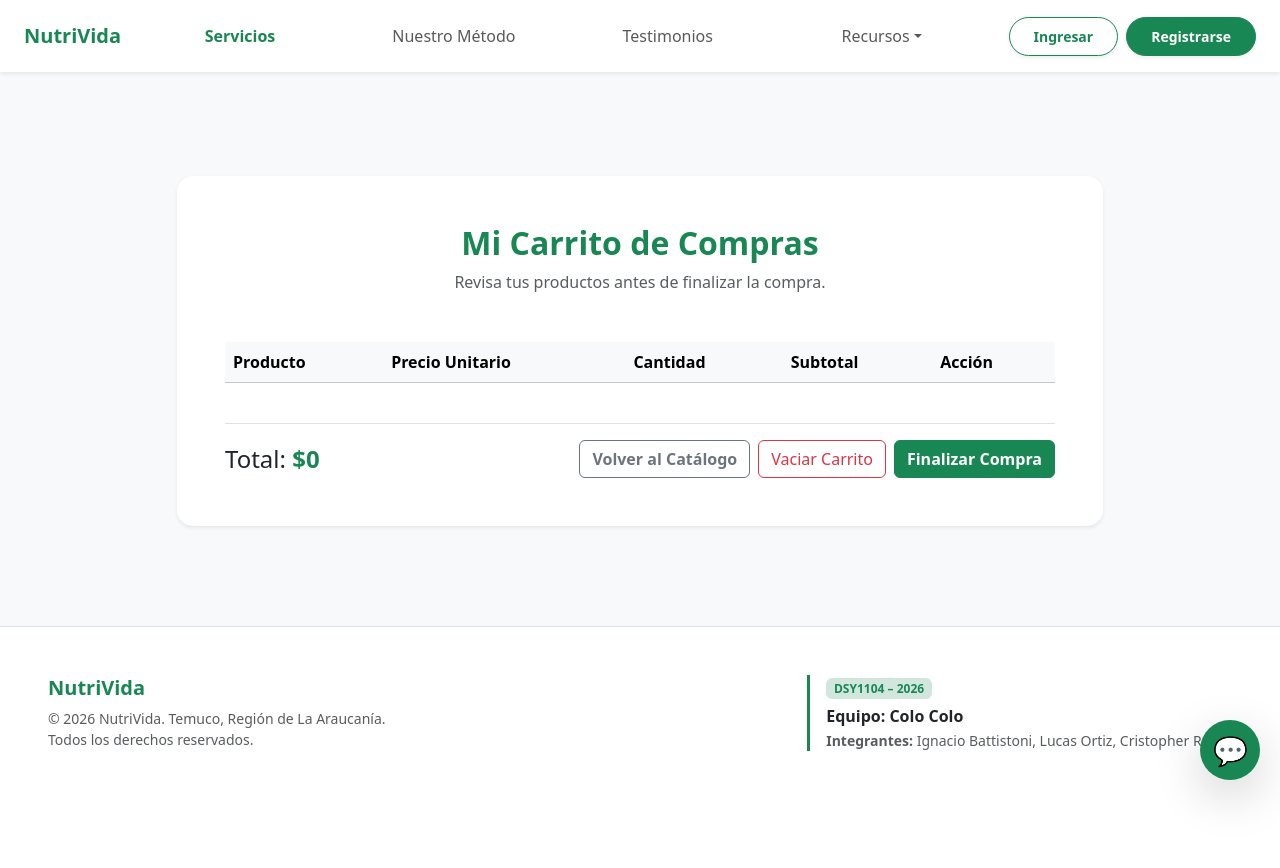
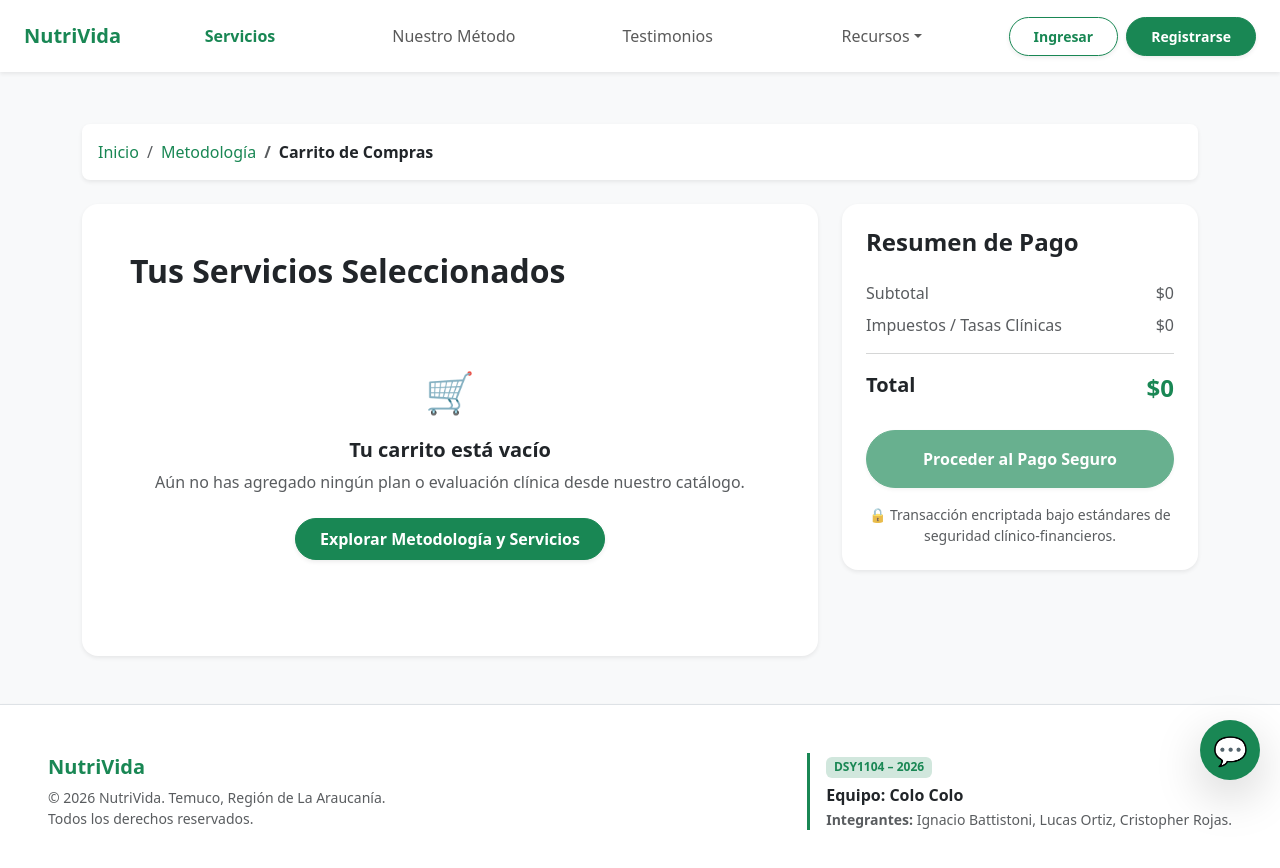
Before and after one commit to Russentt/Alchemax, a React (Vite) app: page /Alchemax/carrito in a window 1280 px wide. Shown: the top 868 px of the page. Before the commit the page ends 800 px from the top, so only its background shows below. Built offline with nearby package versions, Linux system fonts and the light colour scheme.

Commit message:
Agregar funcionalidad a carrito

```diff
--- a/src/pages/Carrito.tsx
+++ b/src/pages/Carrito.tsx
@@ -1,57 +1,263 @@
-import { Link } from "react-router";
-import { useState } from "react";
+import React, { useState, useEffect, type JSX } from "react";
+import { Link, useNavigate } from "react-router";
+import type { Servicio, Compra } from "../data/types";
 
-export default function Carrito() {
-  const [] = useState([]);
+export default function Carrito(): JSX.Element {
+  const [carrito, setCarrito] = useState<Servicio[]>([]);
+  const [notification, setNotification] = useState<{
+    message: string;
+    type: "success" | "warning";
+  } | null>(null);
+  const navigate = useNavigate();
+
+  useEffect(() => {
+    const storedCart = JSON.parse(localStorage.getItem("db_carrito") || "[]");
+    setCarrito(storedCart);
+  }, []);
+
+  const showToast = (message: string, type: "success" | "warning") => {
+    setNotification({ message, type });
+    setTimeout(() => {
+      setNotification(null);
+    }, 15000);
+  };
+
+  const handleRemoveItem = (id: string) => {
+    // Update state and simulated database simultaneously
+    const updatedCart = carrito.filter((item) => item.id !== id);
+    localStorage.setItem("db_carrito", JSON.stringify(updatedCart));
+    setCarrito(updatedCart);
+
+    showToast("Servicio removido del carrito de compras.", "warning");
+  };
+
+  const handleCheckout = () => {
+    if (carrito.length === 0) return;
+
+    // Verify session state using sessionStorage before allowing checkout
+    const sessionUser = sessionStorage.getItem("session_user");
+    if (!sessionUser) {
+      showToast(
+        "Debes iniciar sesión para procesar el pago y asignar los servicios.",
+        "warning",
+      );
+      setTimeout(() => navigate("/login"), 2500);
+      return;
+    }
+
+    // Retrieve existing purchases or initialize an empty array
+    const existingCompras: Compra[] = JSON.parse(
+      localStorage.getItem("db_compras") || "[]",
+    );
+
+    // Convert volatile cart items into permanent user purchases
+    const nuevasCompras: Compra[] = carrito.map((item) => ({
+      id: `comp-${Date.now()}-${Math.random().toString(36).substring(2, 7)}`,
+      servicioId: item.id,
+      nombre: item.nombre,
+      fechaCompra: new Date().toLocaleDateString("es-CL", {
+        day: "2-digit",
+        month: "short",
+        year: "numeric",
+      }),
+      monto: item.precio,
+      estado: "Activo",
+    }));
+
+    // Save the combined purchases to the database
+    localStorage.setItem(
+      "db_compras",
+      JSON.stringify([...nuevasCompras, ...existingCompras]),
+    );
+
+    // Clear the cart state and localStorage
+    localStorage.setItem("db_carrito", JSON.stringify([]));
+    setCarrito([]);
+
+    showToast(
+      "¡Pago procesado con éxito! Los servicios han sido asignados a tu Portal del Paciente.",
+      "success",
+    );
+
+    // Route the user to their account dashboard to view their new services
+    setTimeout(() => {
+      navigate("/account");
+    }, 2500);
+  };
+
+  const formatPrice = (price: number) => {
+    return new Intl.NumberFormat("es-CL", {
+      style: "currency",
+      currency: "CLP",
+    }).format(price);
+  };
+
+  const totalPagar = carrito.reduce((acc, item) => acc + item.precio, 0);
 
   return (
-    <main className="container my-auto py-5">
-      <div className="row justify-content-center">
-        <div className="col-lg-10">
-          <div className="bg-white p-5 rounded-4 shadow-sm border-0">
-            <div className="text-center mb-4">
-              <h2 className="fw-bold text-success">Mi Carrito de Compras</h2>
-              <p className="text-muted">
-                Revisa tus productos antes de finalizar la compra.
-              </p>
+    <main className="container my-5 flex-grow-1 position-relative">
+      {/* Global Toast Notification Overlay */}
+      {notification && (
+        <div
+          className="position-fixed top-0 end-0 p-4 animation-fade-in"
+          style={{ zIndex: 1100, marginTop: "80px" }}
+        >
+          <div
+            className={`toast show align-items-center text-white bg-${notification.type} border-0 shadow-lg rounded-4 p-3`}
+            role="alert"
+          >
+            <div className="d-flex">
+              <div className="toast-body fw-semibold px-2 fs-6 lh-base">
+                {notification.message}
+              </div>
+              <button
+                type="button"
+                className="btn-close btn-close-white me-2 m-auto"
+                onClick={() => setNotification(null)}
+                aria-label="Cerrar"
+              ></button>
             </div>
-            <div className="table-responsive">
-              <table className="table align-middle mt-4">
-                <thead className="table-light">
-                  <tr>
-                    <th>Producto</th>
-                    <th>Precio Unitario</th>
-                    <th>Cantidad</th>
-                    <th>Subtotal</th>
-                    <th>Acción</th>
-                  </tr>
-                </thead>
-                <tbody></tbody>
-              </table>
+            {notification.type === "success" && (
+              <div className="px-3 pb-2 text-end mt-2">
+                <Link
+                  to="/account"
+                  className="btn btn-light btn-sm fw-bold text-success rounded-pill px-3 shadow-sm"
+                >
+                  Ver en mi perfil
+                </Link>
+              </div>
+            )}
+          </div>
+        </div>
+      )}
+
+      <nav aria-label="breadcrumb" className="mb-4">
+        <ol className="breadcrumb p-3 bg-white rounded-3 shadow-sm">
+          <li className="breadcrumb-item">
+            <Link to="/" className="text-success text-decoration-none">
+              Inicio
+            </Link>
+          </li>
+          <li className="breadcrumb-item">
+            <Link
+              to="/metodologia"
+              className="text-success text-decoration-none"
+            >
+              Metodología
+            </Link>
+          </li>
+          <li className="breadcrumb-item active text-dark fw-semibold">
+            Carrito de Compras
+          </li>
+        </ol>
+      </nav>
+
+      <div className="row g-4">
+        {/* Cart Items List */}
+        <div className="col-lg-8">
+          <div className="bg-white p-4 p-md-5 rounded-4 shadow-sm border-0 h-100">
+            <h2 className="fw-bold text-dark mb-4">
+              Tus Servicios Seleccionados
+            </h2>
+
+            {carrito.length === 0 ? (
+              <div className="text-center py-5">
+                <div className="fs-1 mb-3">🛒</div>
+                <h5 className="fw-bold text-dark mb-2">
+                  Tu carrito está vacío
+                </h5>
+                <p className="text-muted mb-4">
+                  Aún no has agregado ningún plan o evaluación clínica desde
+                  nuestro catálogo.
+                </p>
+                <Link
+                  to="/metodologia"
+                  className="btn btn-success fw-bold px-4 py-2 rounded-pill shadow-sm"
+                >
+                  Explorar Metodología y Servicios
+                </Link>
+              </div>
+            ) : (
+              <div className="d-flex flex-column gap-3">
+                {carrito.map((item) => (
+                  <div
+                    key={item.id}
+                    className="p-3 bg-light rounded-3 border d-flex justify-content-between align-items-center"
+                  >
+                    <div className="d-flex align-items-center gap-3">
+                      <div className="fs-2">{item.icono}</div>
+                      <div>
+                        <h6 className="fw-bold text-dark mb-1">
+                          {item.nombre}
+                        </h6>
+                        <p className="text-muted small mb-0">
+                          {item.descripcion}
+                        </p>
+                      </div>
+                    </div>
+                    <div className="text-end ms-3">
+                      <h5 className="fw-bold text-success mb-2">
+                        {formatPrice(item.precio)}
+                      </h5>
+                      <button
+                        onClick={() => handleRemoveItem(item.id)}
+                        className="btn btn-sm btn-outline-danger border-0 fw-semibold"
+                      >
+                        Eliminar
+                      </button>
+                    </div>
+                  </div>
+                ))}
+              </div>
+            )}
+          </div>
+        </div>
+
+        {/* Order Summary & Checkout Action */}
+        <div className="col-lg-4">
+          <div className="bg-white p-4 rounded-4 shadow-sm border-0">
+            <h4 className="fw-bold text-dark mb-4">Resumen de Pago</h4>
+            <div className="d-flex justify-content-between mb-2 text-muted">
+              <span>Subtotal</span>
+              <span>{formatPrice(totalPagar)}</span>
+            </div>
+            <div className="d-flex justify-content-between mb-3 text-muted">
+              <span>Impuestos / Tasas Clínicas</span>
+              <span>$0</span>
+            </div>
+            <hr className="text-muted opacity-25 mb-3" />
+            <div className="d-flex justify-content-between mb-4">
+              <span className="fw-bold text-dark fs-5">Total</span>
+              <span className="fw-bold text-success fs-4">
+                {formatPrice(totalPagar)}
+              </span>
             </div>
 
-            <div className="d-flex flex-column flex-md-row justify-content-between align-items-center mt-4 pt-3 border-top">
-              <h4 className="mb-3 mb-md-0">
-                Total: <span className="text-success fw-bold">$0</span>
-              </h4>
-              <div className="d-flex flex-wrap justify-content-center gap-2">
-                <Link
-                  to="/metodologia#servicios"
-                  className="btn btn-outline-secondary fw-bold"
-                >
-                  Volver al Catálogo
-                </Link>
-                <button className="btn btn-outline-danger">
-                  Vaciar Carrito
-                </button>
-                <button className="btn btn-success fw-bold">
-                  Finalizar Compra
-                </button>
-              </div>
-            </div>
+            <button
+              onClick={handleCheckout}
+              disabled={carrito.length === 0}
+              className="btn btn-success w-100 fw-bold py-3 rounded-pill shadow-sm mb-3"
+            >
+              Proceder al Pago Seguro
+            </button>
+            <p className="text-muted text-center small mb-0">
+              🔒 Transacción encriptada bajo estándares de seguridad
+              clínico-financieros.
+            </p>
           </div>
         </div>
       </div>
+
+      {/* Toast Animation CSS */}
+      <style>{`
+        .animation-fade-in {
+          animation: fadeIn 0.4s ease-in-out;
+        }
+        @keyframes fadeIn {
+          from { opacity: 0; transform: translateY(-10px); }
+          to { opacity: 1; transform: translateY(0); }
+        }
+      `}</style>
     </main>
   );
 }
--- a/src/services/tiendaService.ts
+++ b/src/services/tiendaService.ts
@@ -10,6 +10,12 @@ export const TiendaService = {
       carrito.push(servicio);
       localStorage.setItem("db_carrito", JSON.stringify(carrito));
     }
+  },
+
+  removerDelCarrito: (id: string): void => {
+    const carrito = TiendaService.getCarrito();
+    const updated = carrito.filter((item) => item.id !== id);
+    localStorage.setItem("db_carrito", JSON.stringify(updated));
   },
 
   vaciarCarrito: (): void => {
```
